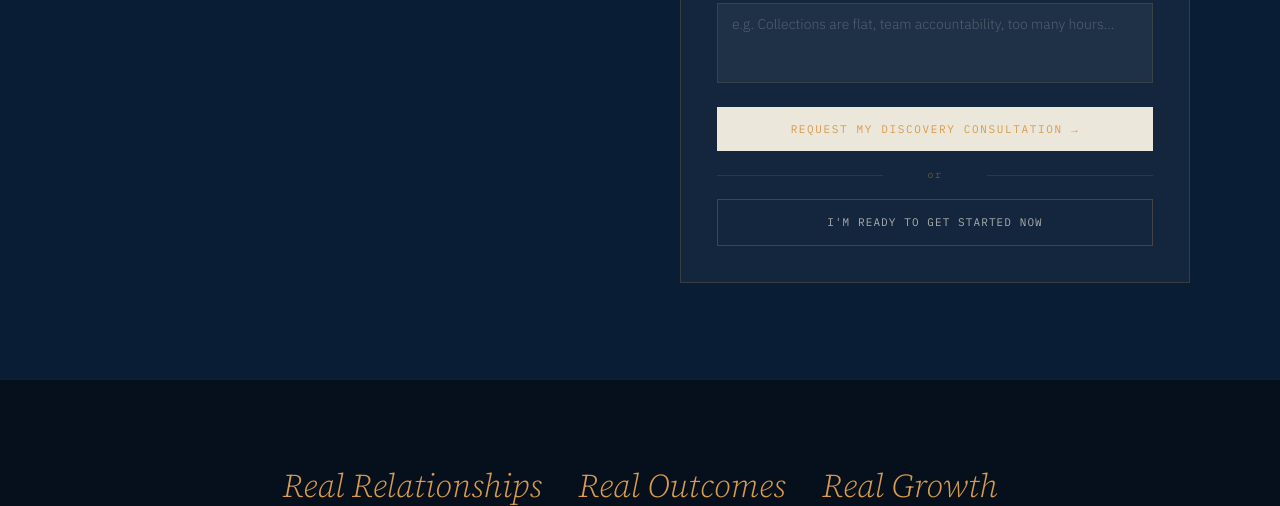
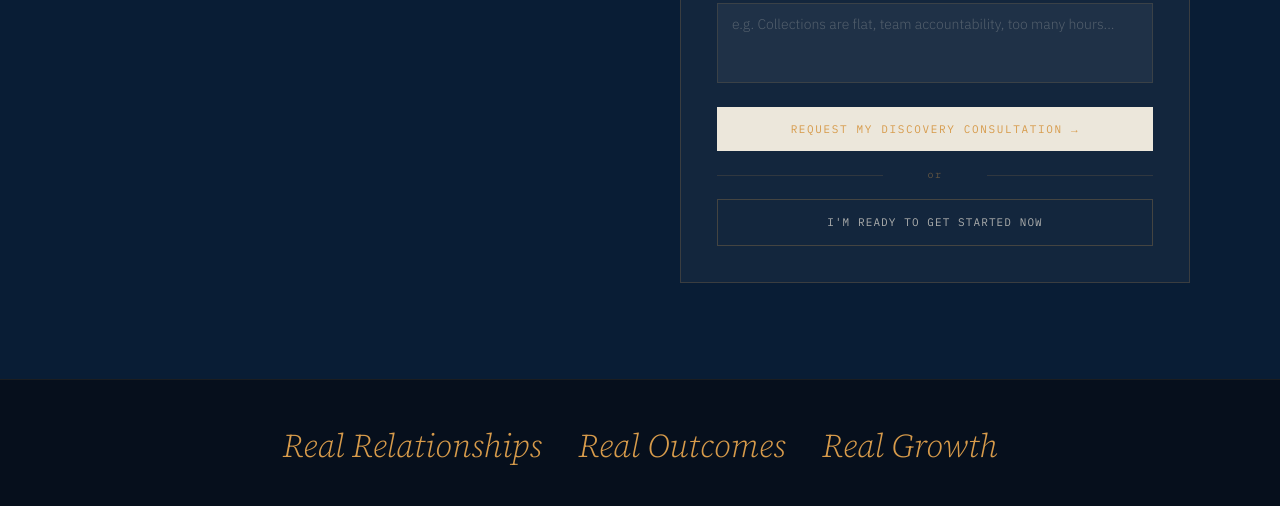
Before and after one commit to dradams0804CORE/core-partners-website, a website: page index.html in a window 1280 px wide. Shown: the part 4761-5267 px from the top of the page. Drawn offline with Linux system fonts and the light colour scheme.

Commit message:
Center footer tagline spacing between footer top and logo

```diff
--- a/index.html
+++ b/index.html
@@ -1020,6 +1020,8 @@
 
   footer .hero-tagline {
     font-size: 22px;
+    margin-top: 0;
+    margin-bottom: 32px;
     animation: none;
     opacity: 0;
     transform: scale(0.5);
```
